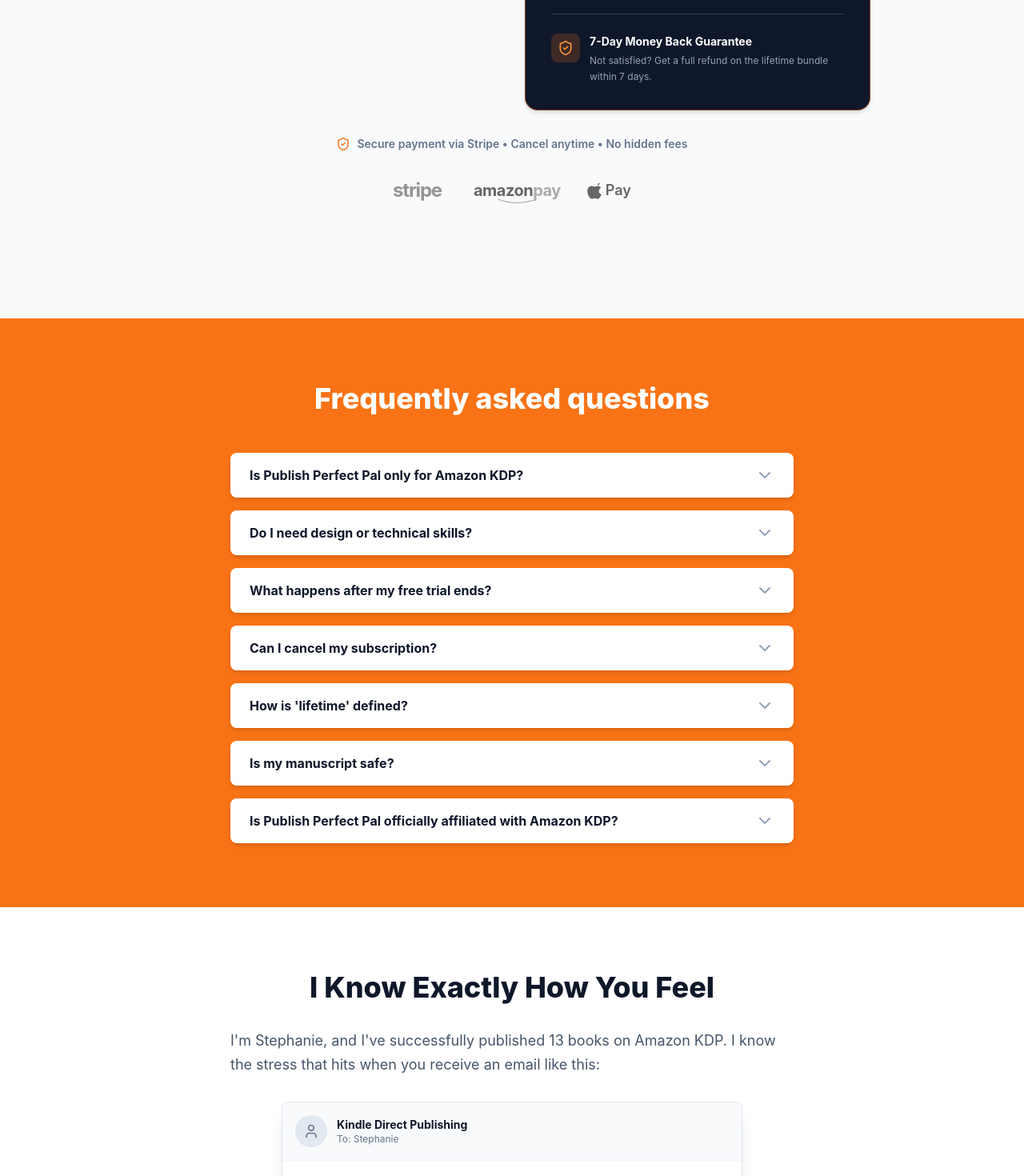
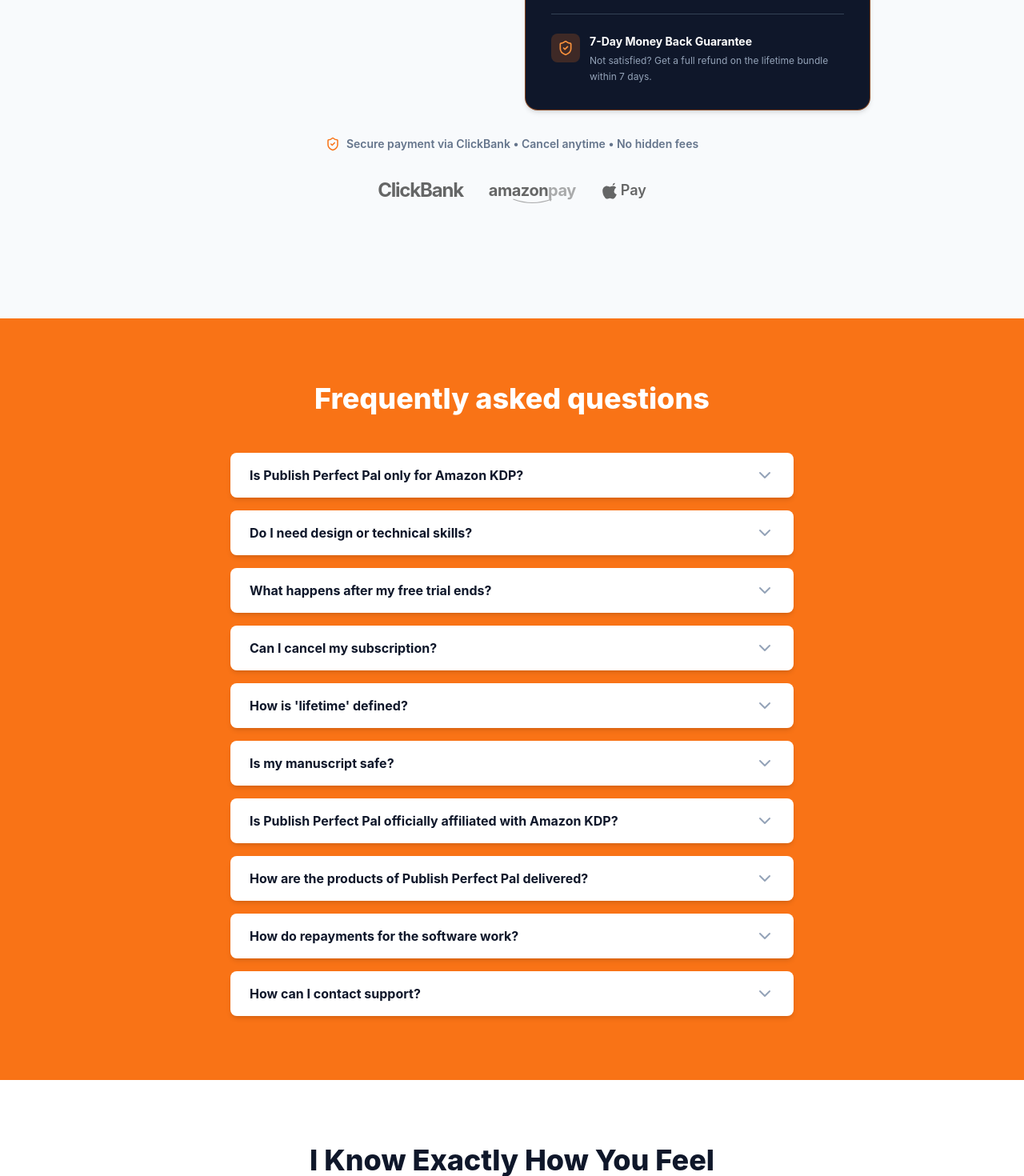
Before and after one commit to madebyakosua-arch/Publish-Perfect-Pal, a React (Vite) app: page / in a window 1280 px wide. Shown: the part 7330-8800 px from the top of the page at 80% size. Built offline with nearby package versions, Linux system fonts and the light colour scheme.

Commit message:
feat: Integrate ClickBank for payments and update FAQs
Replaces Stripe integration with ClickBank for product purchases. Updates pricing links, billing information displays, and corresponding FAQ entries to reflect this change. Adds new FAQ sections for delivery and repayment details.

```diff
--- a/components/Pricing.tsx
+++ b/components/Pricing.tsx
@@ -35,11 +35,11 @@ export const Pricing: React.FC = () => {
     return () => clearInterval(timer);
   }, []);
 
-  // Define your Stripe Links here
+  // Define your ClickBank & Stripe Links here
   const LINKS = {
-    PRO_MONTHLY: "https://buy.stripe.com/14A8wP0nLfY8fqTf0PcAo0n",
+    PRO_MONTHLY: "https://madebyak.pay.clickbank.net/?cbitems=1",
     PRO_YEARLY: "https://buy.stripe.com/6oUbJ12vTfY81A34mbcAo0q",
-    LIFETIME: "https://buy.stripe.com/eVqfZh2vTcLW0vZ9GvcAo0o"
+    LIFETIME: "https://madebyak.pay.clickbank.net/?cbitems=2"
   };
 
   const handleCheckout = (planName: string, value: number, url: string) => {
@@ -50,7 +50,7 @@ export const Pricing: React.FC = () => {
       value: value
     });
 
-    // Proceed to Stripe
+    // Proceed to Checkout
     window.location.href = url;
   };
 
@@ -220,15 +220,15 @@ export const Pricing: React.FC = () => {
         <div className="text-center mb-16 space-y-4">
           <p className="text-slate-500 text-sm font-semibold flex items-center justify-center gap-2">
             <Icons.ShieldCheck className="text-brand-500" size={18} />
-            Secure payment via Stripe • Cancel anytime • No hidden fees
+            Secure payment via ClickBank • Cancel anytime • No hidden fees
           </p>
 
           {/* Payment Logos */}
           <div className="flex flex-wrap justify-center gap-x-8 gap-y-4 items-center opacity-70 grayscale hover:grayscale-0 transition-all duration-300 pt-4">
 
-            {/* Stripe Logo (Added) */}
-            <div className="font-bold text-2xl tracking-tighter text-[#635BFF] flex items-center pr-2" title="Stripe">
-              stripe
+            {/* ClickBank Logo (Added) */}
+            <div className="font-bold text-2xl tracking-tighter text-slate-800" title="ClickBank">
+              ClickBank
             </div>
 
             {/* Amazon Pay Logo */}
--- a/components/pages/ThankYou.tsx
+++ b/components/pages/ThankYou.tsx
@@ -84,7 +84,7 @@ export const ThankYou: React.FC = () => {
             <div className="bg-slate-100 border border-slate-200 rounded-lg p-4 mb-4">
               <h4 className="font-bold text-slate-800 text-sm flex items-center gap-2"><Icons.CreditCard size={16} className="text-slate-500" /> Billing Information</h4>
               <p className="text-slate-600 text-sm mt-2">
-                Purchase Will Be Reflected as "ClickBank or "CLKBANK*COM if you came through a referral.
+                Note: Your purchase will appear on your statement as "ClickBank" or "CLKBANK*COM" for your Publish Perfect Pal order.
               </p>
             </div>
             <p className="text-xs text-slate-500 leading-relaxed">
--- a/constants.ts
+++ b/constants.ts
@@ -101,5 +101,20 @@ export const FAQS: FaqItem[] = [
     id: 7,
     question: "Is Publish Perfect Pal officially affiliated with Amazon KDP?",
     answer: "No. Publish Perfect Pal is an independent software solution designed to assist self-publishers with book formatting. We are not affiliated with, endorsed by, or associated with Amazon.com, Inc. or Kindle Direct Publishing (KDP)."
+  },
+  {
+    id: 8,
+    question: "How are the products of Publish Perfect Pal delivered?",
+    answer: "You will receive immediate access to the software via our website dashboard upon purchase. We will also send an email with your access details for your records."
+  },
+  {
+    id: 9,
+    question: "How do repayments for the software work?",
+    answer: "Payment for the monthly software plan is automatically charged every 30 days. You can cancel your subscription at any time by contacting us at hello@madebyakosua.com."
+  },
+  {
+    id: 10,
+    question: "How can I contact support?",
+    answer: "For Product Support, please contact the seller at hello@madebyakosua.com. For Order Support, including billing questions, please contact ClickBank directly at www.clkbank.com."
   }
 ];
```
